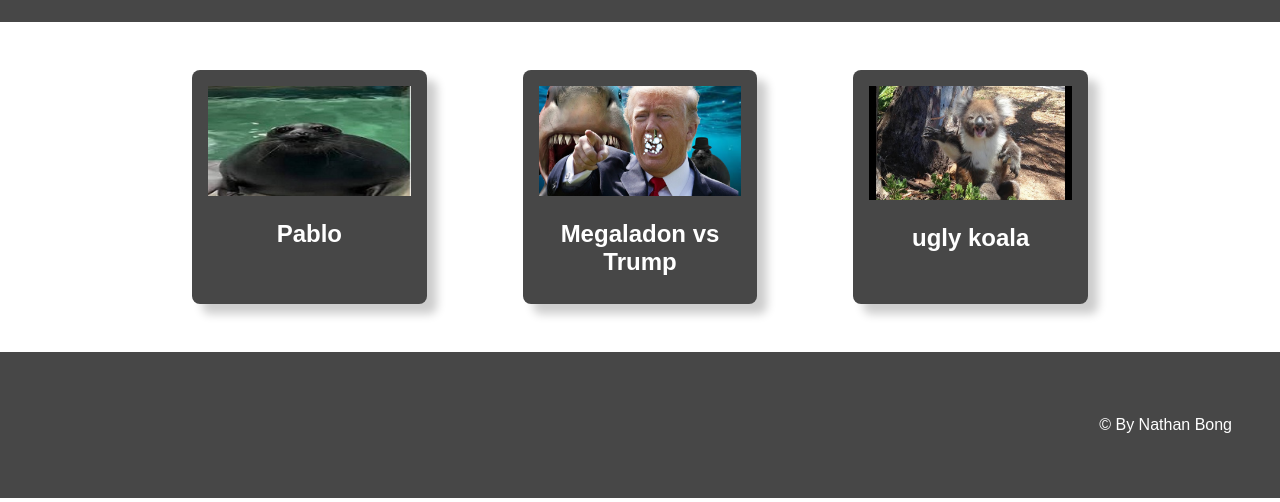
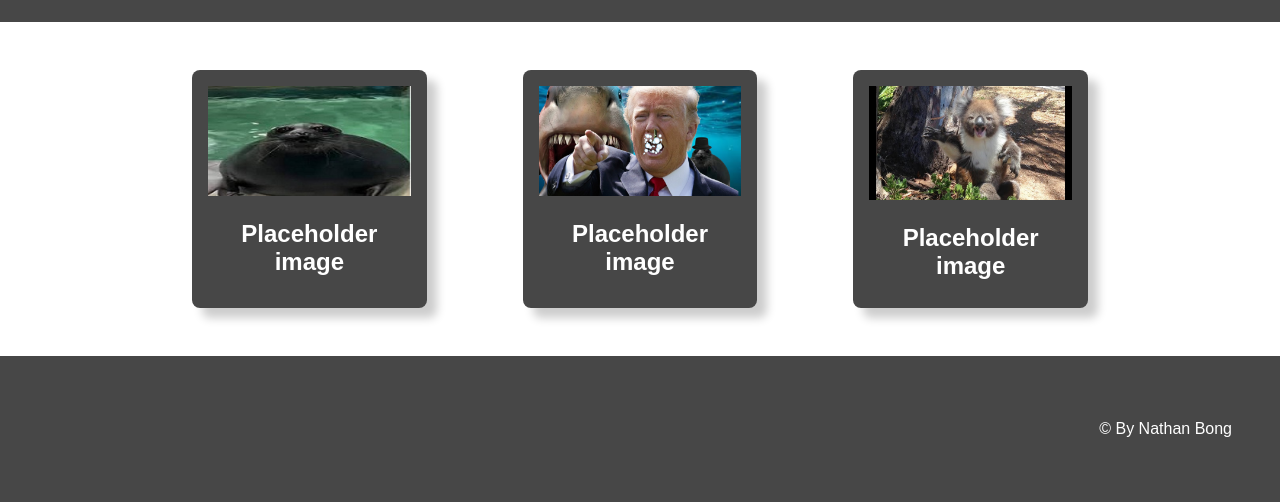
Before and after one commit to 25030Digigital/MyYear10Website2, a plain HTML site: page index.html in a window 1280 px wide. Shown: the part 319-821 px from the top of the page. Drawn offline with Linux system fonts and the light colour scheme.

Commit message:
Update index.html

```diff
--- a/index.html
+++ b/index.html
@@ -28,15 +28,15 @@
             <!-- one "card" which includes an image with a text below it -->
             <div class="topic-card">
                 <img src="images/Boi.jpg" alt="change this too!">
-                <h2 class="topic-card-text">Pablo</h2>
+                <h2 class="topic-card-text">Placeholder image</h2>
             </div>
             <div class="topic-card">
                 <img src="images/I love Seal in da background.png" alt="change this too!">
-                <h2 class="topic-card-text">Megaladon vs Trump</h2>
+                <h2 class="topic-card-text">Placeholder image</h2>
             </div>
             <div class="topic-card">
                 <img src="images/ragebaite complete.jpg" alt="change this too!">
-                <h2 class="topic-card-text">ugly koala</h2>
+                <h2 class="topic-card-text">Placeholder image</h2>
             </div>
         </div>
     </section>
```
